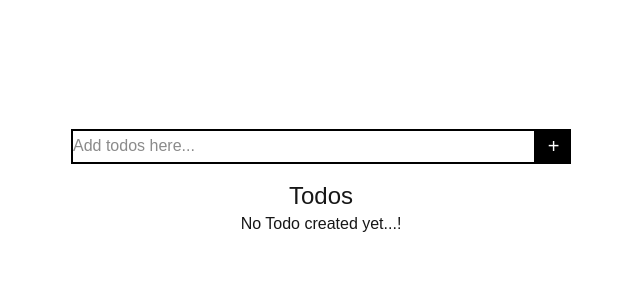
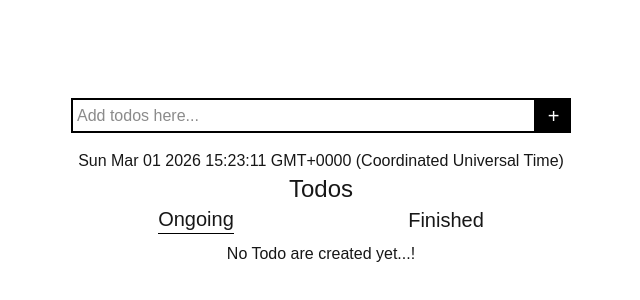
Before and after one commit to u-suryateja/nextjs, a Next.js app: page /Todo in a window 1280 px wide. Shown: the part 218-518 px from the top of the page, without its empty margins (319-959 px from the left). Built offline with nearby package versions, Linux system fonts and the light colour scheme.

Commit message:
Todo project completed

```diff
--- a/app/Todo/page.tsx
+++ b/app/Todo/page.tsx
@@ -1,47 +1,132 @@
 "use client"
-import { useState } from "react"
+import { useState, useEffect } from "react"
 
 type Todo = {
     todo: string
     id: number
+    status: boolean
 }
 
-export default function Todo(){
-    const [inputTodo,setInputTodo]=useState("")
-    const[storage,setStorage]=useState<Todo[]>([])
+export default function Todo() {
+    const [inputTodo, setInputTodo] = useState("")
+    const [storage, setStorage] = useState<Todo[]>([])
+    const [updates, setUpdates] = useState(false)
+    const [updatesId, setUpdatesId] = useState<number | null>(null)
+    const [steps, setSteps] = useState("undone")
+    const [isLoaded, setIsLoaded] = useState(false)
+    const [time,setTime] = useState("")
 
-    const handelSubmit=()=>{
-        const trimSpaces=inputTodo.trim()
-        if(!trimSpaces) return
-        setStorage([...storage,{todo:trimSpaces,id:Date.now()}])
+    useEffect(() => {
+        const saved = localStorage.getItem("todos")
+        if (saved) setStorage(JSON.parse(saved))
+        setIsLoaded(true)
+    }, [])
+
+    useEffect(()=>{
+        setTime(new Date().toString())
+
+        const interval = setInterval(()=>{
+            setTime(new Date().toString())
+        },1000)
+
+        return ()=> clearInterval(interval)
+    },[])
+    useEffect(() => {
+        if (!isLoaded) return
+        localStorage.setItem("todos", JSON.stringify(storage))
+    }, [storage, isLoaded])
+
+    const handelSubmit = () => {
+        const trimSpaces = inputTodo.trim()
+        if (!trimSpaces) return
+        if (updates === true) {
+            const editTodo = storage.map((data) => data.id === updatesId ? { ...data, todo: trimSpaces } : data)
+            setStorage(editTodo)
+            setInputTodo("")
+            setUpdatesId(null)
+            setUpdates(false)
+            return
+        }
+
+        setStorage([...storage, { todo: trimSpaces, id: Date.now(), status: false }])
         setInputTodo("")
     }
-    return(
-        <div className="flex flex-col  justify-center items-center h-screen">
-            <div className="flex w-[500px] mb-4">
+    const handelEdit = (id:number) => {
+        const editName = storage.find((data) => data.id === id)
+        if (editName) {
+            setInputTodo(editName.todo)
+            setUpdates(true)
+            setUpdatesId(id)
+        }
+    }
+    const handelDelete = (id:number) => {
+        const deletes = storage.filter((data) => data.id !== id)
+        setStorage(deletes)
+    }
+    const handelCheck = (id:number) => {
+        const checks = storage.map((data) => data.id === id ? { ...data, status: !data.status } : data)
+        setStorage(checks)
+
+    }
+
+    const doneLength=storage.filter((data)=>data.status===true).length
+    const unDone=storage.filter((data)=>data.status===false).length
+
+    return (
+        <div className="flex flex-col  justify-center items-center h-screen p-4">
+            <div className="flex w-full md:w-[500px] mb-4">
                 <div className="flex-1">
-                <input onChange={(e)=>setInputTodo(e.target.value)} value={inputTodo} className=" border-2 border-black h-[35px] w-full" placeholder="Add todos here..." type="text" name="" id="todoName" />
+                    <input onChange={(e) => setInputTodo(e.target.value)} value={inputTodo} className=" border-2 border-black h-[35px] w-full p-1" placeholder="Add todos here..." type="text" name="" id="todoName" />
                 </div>
                 <div>
                     <button onClick={handelSubmit} className="bg-black text-white h-[35px] w-[35px] text-xl font-medium" >+</button>
                 </div>
             </div>
+            <div>{time}</div>
             <div className="flex"><p className=" font-medium text-2xl">Todos</p></div>
-            {storage.length===0&&<div> No Todo created yet...!</div>}
-            <div className=" w-[500px]">
-                {storage.map((data)=>(
+            {/* {storage.length===0&&<div> No Todo created yet...!</div>} */}
+            <div className="flex justify-around w-full md:w-[500px] mb-2">
+                <button className="font-medium text-xl" style={{ borderBottom: `${steps === "undone" ? "1px solid black" : ""}` }} onClick={() => setSteps("undone")}>Ongoing</button>
+                <button className="font-medium text-xl" style={{ borderBottom: `${steps === "done" ? "1px solid black" : ""}` }} onClick={() => setSteps("done")}>Finished</button>
+            </div>
+            <div className=" w-full md:w-[500px]">
+                {steps === "undone" && storage.filter((data) => data.status === false).map((data) => (
                     <div key={data.id}>
+                        <div>{unDone===0 && <div>
+                            <p>No Todo are created yet...!</p>
+                            </div>}</div>
                         <div className="flex justify-between border-1 border-black ">
                             <p className="p-2 truncate">{data.todo}</p>
                             <div className="flex">
-                               <button className="border-l-1 broder-black p-2 cursor-pointer">Delete</button>
-                               <button className="border-l-1 broder-black p-2 cursor-pointer">Update</button>
+                                <button className="material-symbols-outlined border-l-1 broder-black p-2 cursor-pointer" onClick={() => handelDelete(data.id)}>Delete</button>
+                                <button className="material-symbols-outlined border-l-1 broder-black p-2 cursor-pointer" onClick={() => handelEdit(data.id)}>edit</button>
+                                <button className="material-symbols-outlined border-l-1 broder-black p-2 cursor-pointer" onClick={() => handelCheck(data.id)}>check</button>
                             </div>
                         </div>
 
                     </div>
                 ))}
             </div>
+            <div className="w-full md:w-[500px]">
+                {steps === "done" && storage.filter((data) => data.status === true).map((data) => (
+                    <div key={data.id}>
+                        <div className="flex justify-between border-1 border-black ">
+                            <p className="p-2 break-words min-w-0 flex-1">{data.todo}</p>
+                            <div className="flex">
+                                <button className="material-symbols-outlined border-l-1 broder-black p-2 cursor-pointer" onClick={() => handelDelete(data.id)}>Delete</button>
+                                <button className="material-symbols-outlined border-l-1 broder-black p-2 cursor-pointer" onClick={() => handelEdit(data.id)}>edit</button>
+                                <button className="material-symbols-outlined border-l-1 broder-black p-2 cursor-pointer" onClick={() => handelCheck(data.id)}>Undo</button>
+                            </div>
+                        </div>
+                    </div>
+                ))}
+            </div>
+                                    {/* <div>{doneLength===0 && <div>
+                            <p>No Todo are completed yet...!</p>
+                            </div>}</div> */}
+
+                            {steps==="done"&& doneLength===0?"No Todo are completed yet...!":""}
+                            {steps==="undone"&& unDone===0?"No Todo are created yet...!":""}
         </div>
     )
 }
```
Lines whose indentation alone changed are shown as unchanged.
